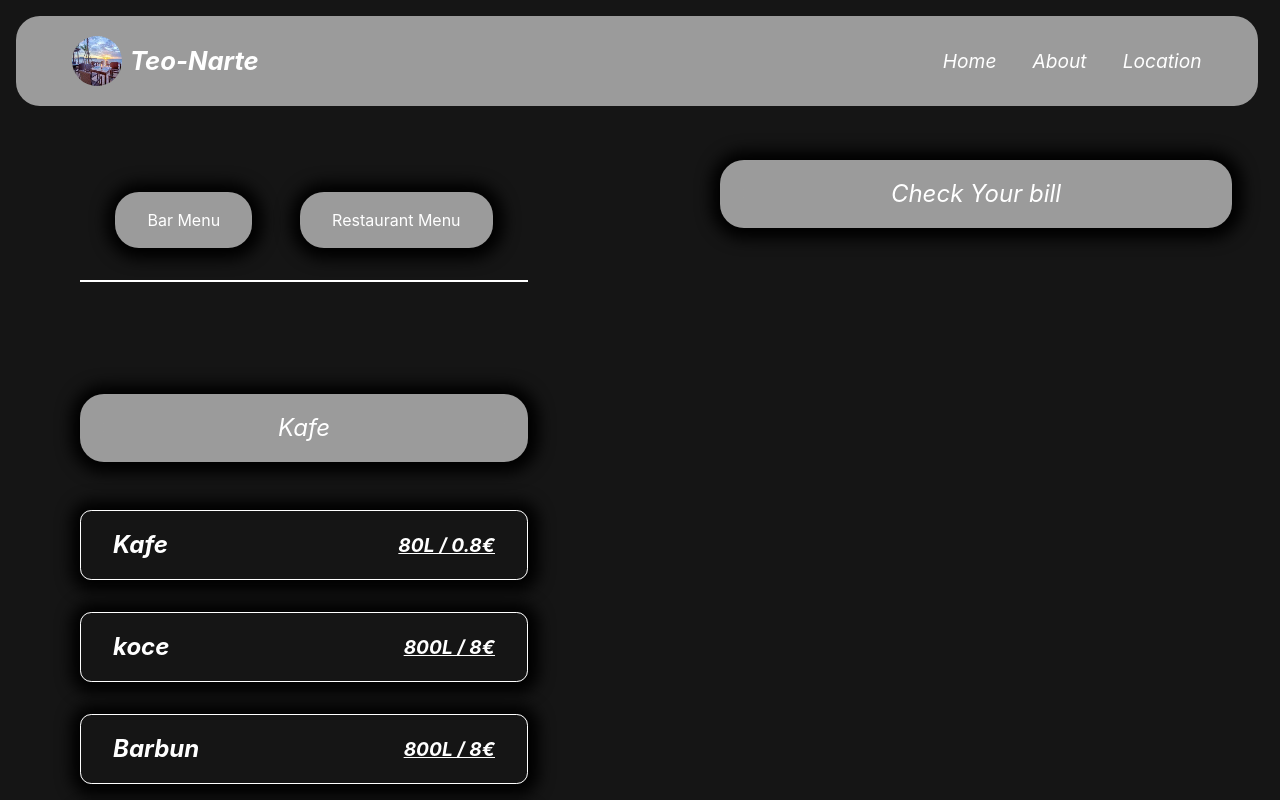
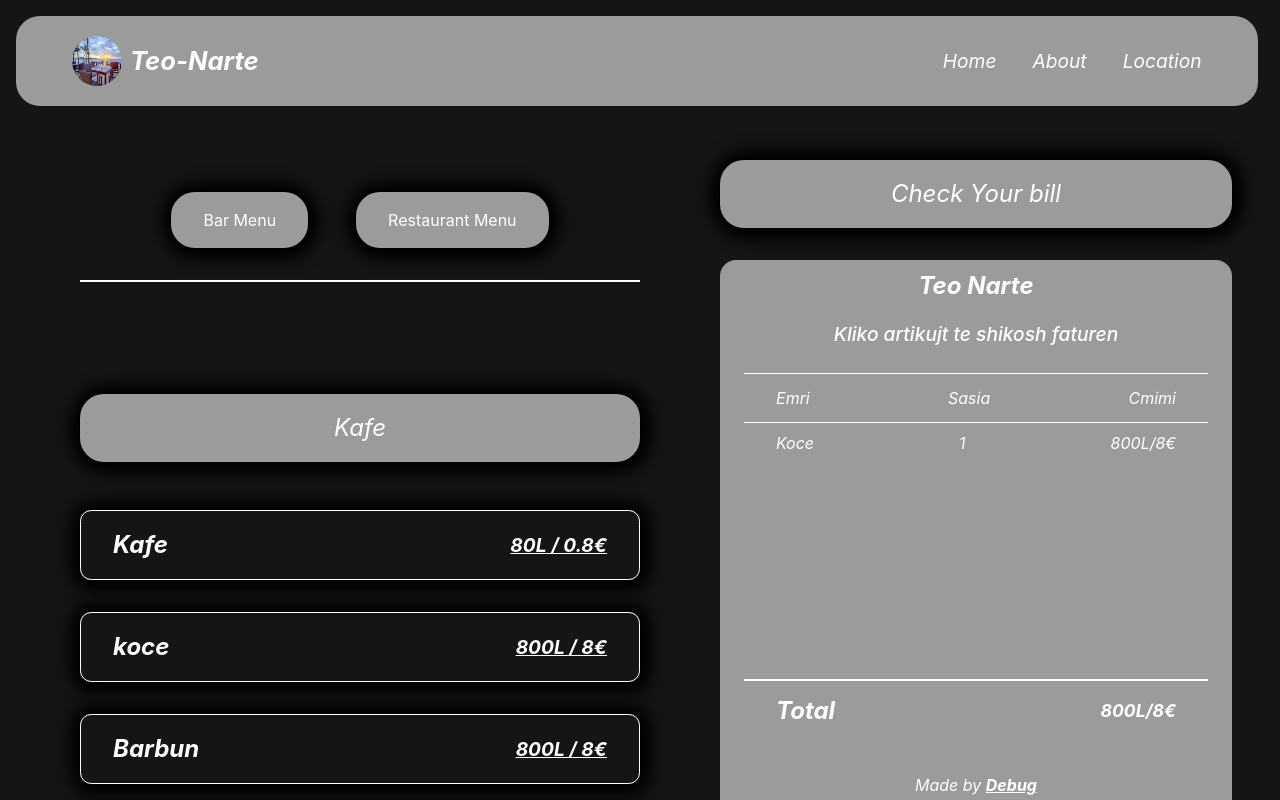
Before and after one commit to Don-Debug/Next-Restaurant, a Next.js app: page /menu in a window 1280 px wide. Shown: the top 800 px of the page. Built offline with nearby package versions, Linux system fonts and the light colour scheme.

Commit message:
[ne hall te madh]

```diff
--- a/app/globals.css
+++ b/app/globals.css
@@ -44,6 +44,19 @@ a {
 }
 .box-shadow {
   box-shadow: 1px 1px 15px 10px #000;
+}
+
+.vertical-sb::-webkit-scrollbar {
+  width: 5px;
+}
+
+.vertical-sb::-webkit-scrollbar-track {
+  background-color: transparent;
+}
+
+.vertical-sb::-webkit-scrollbar-thumb {
+  background-color: #151515;
+  border-radius: 5px;
 }
 
 @media (prefers-color-scheme: dark) {
--- a/app/menu/components/Bar.tsx
+++ b/app/menu/components/Bar.tsx
@@ -2,6 +2,9 @@ import Link from "next/link";
 import barMenu from "../../constmenu/Barmenu";
 
 export default function Bar() {
+  const handleClick = (event: React.MouseEvent<HTMLDivElement>) => {
+    console.log("clicked");
+  };
   return (
     <div className="flex flex-col gap-[2rem] w-[100%] mt-[2rem] pb-[5rem]">
       {barMenu.map((category) => (
@@ -9,7 +12,10 @@ export default function Bar() {
           key={category.Name}
           className="flex flex-col justify-center items-start gap-[1rem] w-[100%]"
         >
-          <h1 className="bg-blured px-[1rem] py-[1rem] w-[100%] text-center text-[1.5rem] rounded-[1.5rem] box-shadow mt-[5rem]">
+          <h1
+            className="bg-blured px-[1rem] py-[1rem] w-[100%] text-center text-[1.5rem]
+           rounded-[1.5rem] box-shadow mt-[5rem]"
+          >
             {category.Name}
           </h1>
           <div className="w-[100%]">
@@ -17,7 +23,8 @@ export default function Bar() {
               <div
                 key={item.name}
                 className="flex justify-between w-[100%] items-center border-[1px]
-                 border-white px-8 py-4 rounded-[0.7rem] mt-[2rem] box-shadow"
+                border-white px-8 py-4 rounded-[0.7rem] mt-[2rem] box-shadow"
+                onClick={handleClick}
               >
                 <h1 className="text-[1.5rem]  font-bold">{item.name}</h1>
                 <p className=" underline font-bold text-[1.2rem]">
--- /dev/null
+++ b/app/menu/components/BillItems.tsx
@@ -0,0 +1,7 @@
+export default function BillItems() {
+  return (
+    <div>
+      <h1>hello</h1>
+    </div>
+  );
+}
--- /dev/null
+++ b/app/menu/components/CheckBill.tsx
@@ -0,0 +1,54 @@
+import Link from "next/link";
+export default function CheckBill() {
+  return (
+    <div>
+      <h1 className="bg-blured px-[1rem] py-[1rem] w-[100%] text-center text-[1.5rem] rounded-[1.5rem] box-shadow">
+        Check Your bill
+      </h1>
+      <div className="bg-blured w-full h-auto mt-8 rounded-[1rem]">
+        <h1 className=" text-center py-2 text-[1.5rem] font-bold">Teo Narte</h1>
+        <p className=" text-center py-2 text-[1.2rem] font-medium">
+          Kliko artikujt te shikosh faturen
+        </p>
+        <div className="px-6">
+          <div
+            className="flex flex-row justify-between items-center
+           px-8 py-3 border-b-[1px] border-t-[1px] border-white mt-4"
+          >
+            <p>Emri</p>
+            <p>Sasia</p>
+            <p>Cmimi</p>
+          </div>
+          <div className="flex flex-col overflow-y-auto snap-y snap-mandatory vertical-sb gap-5 h-[15rem]">
+            <div
+              className="flex flex-row justify-between items-center
+            px-8 py-1 mt-1"
+            >
+              <p>Koce</p>
+              <p>1</p>
+              <p>800L/8€</p>
+            </div>
+          </div>
+          <div
+            className="flex flex-row justify-between items-center
+           px-8 py-3 border-t-[2px] border-white mt-4"
+          >
+            <p className="font-bold text-[1.5rem]">Total</p>
+            <p className="font-bold text-[1.1rem]">800L/8€</p>
+          </div>
+
+          <p className=" text-center py-8">
+            Made by{" "}
+            <Link
+              href={`https://github.com/Don-Debug`}
+              target="blank"
+              className=" underline font-bold"
+            >
+              Debug
+            </Link>
+          </p>
+        </div>
+      </div>
+    </div>
+  );
+}
--- a/app/menu/page.tsx
+++ b/app/menu/page.tsx
@@ -1,11 +1,11 @@
 "use client";
 import React, { useState } from "react";
 import Link from "next/link";
-import barMenu from "../constmenu/Barmenu";
 import Navbar from "../components/Navbar";
 
 import Bar from "./components/Bar";
 import Restaurant from "./components/Restaurant";
+import CheckBill from "./components/CheckBill";
 
 export default function Menu() {
   const [showFirstDiv, setShowFirstDiv] = useState(true);
@@ -26,7 +26,7 @@ export default function Menu() {
         <Navbar />
       </div>
       <div className=" flex justify-start items-start px-[5rem]">
-        <div className=" w-[40%]">
+        <div className=" w-[50%]">
           <div className="flex justify-center items-center gap-[3rem] border-b-[2px] py-[2rem] border-white">
             <button onClick={toggleFirstDiv}>
               <h1 className=" px-[2rem] py-[1rem] bg-blured rounded-[1.5rem] box-shadow">
@@ -43,9 +43,7 @@ export default function Menu() {
           {showSecondDiv && <Restaurant />}
         </div>
         <div className="w-[40%] fixed right-[3rem]">
-          <h1 className="bg-blured px-[1rem] py-[1rem] w-[100%] text-center text-[1.5rem] rounded-[1.5rem] box-shadow">
-            Check Your bill
-          </h1>
+          <CheckBill />
         </div>
       </div>
     </div>
```
